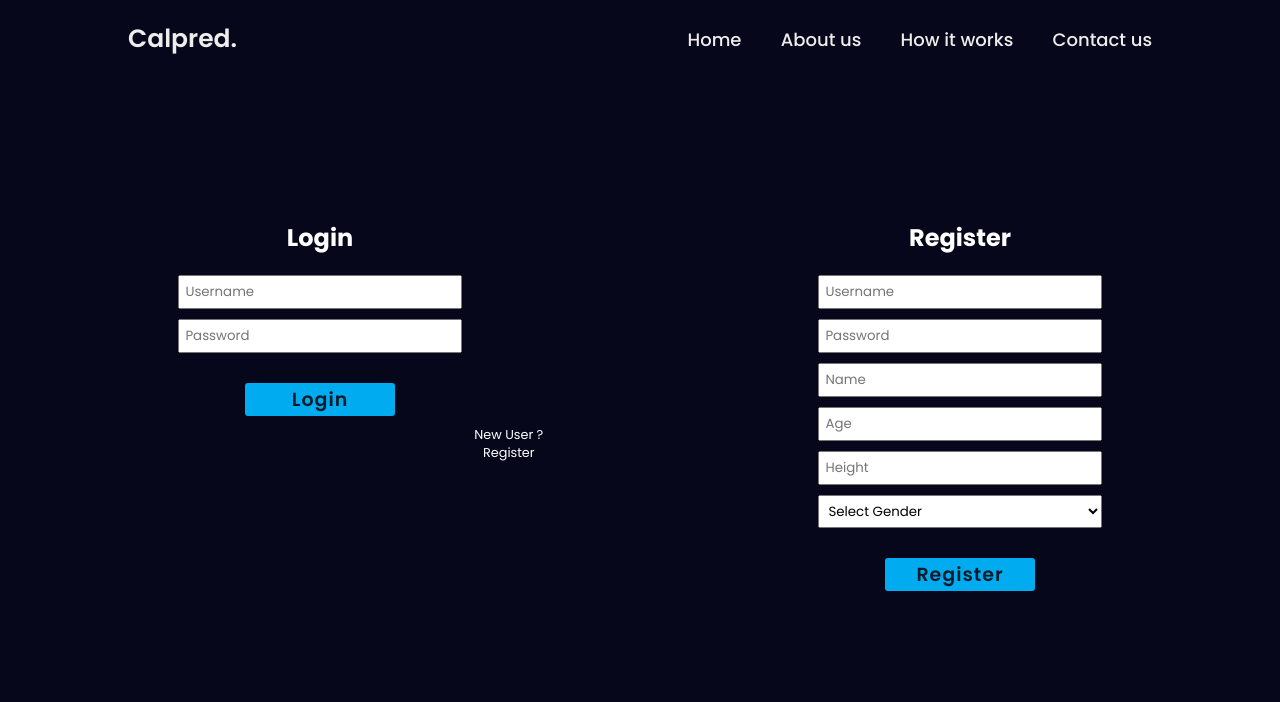
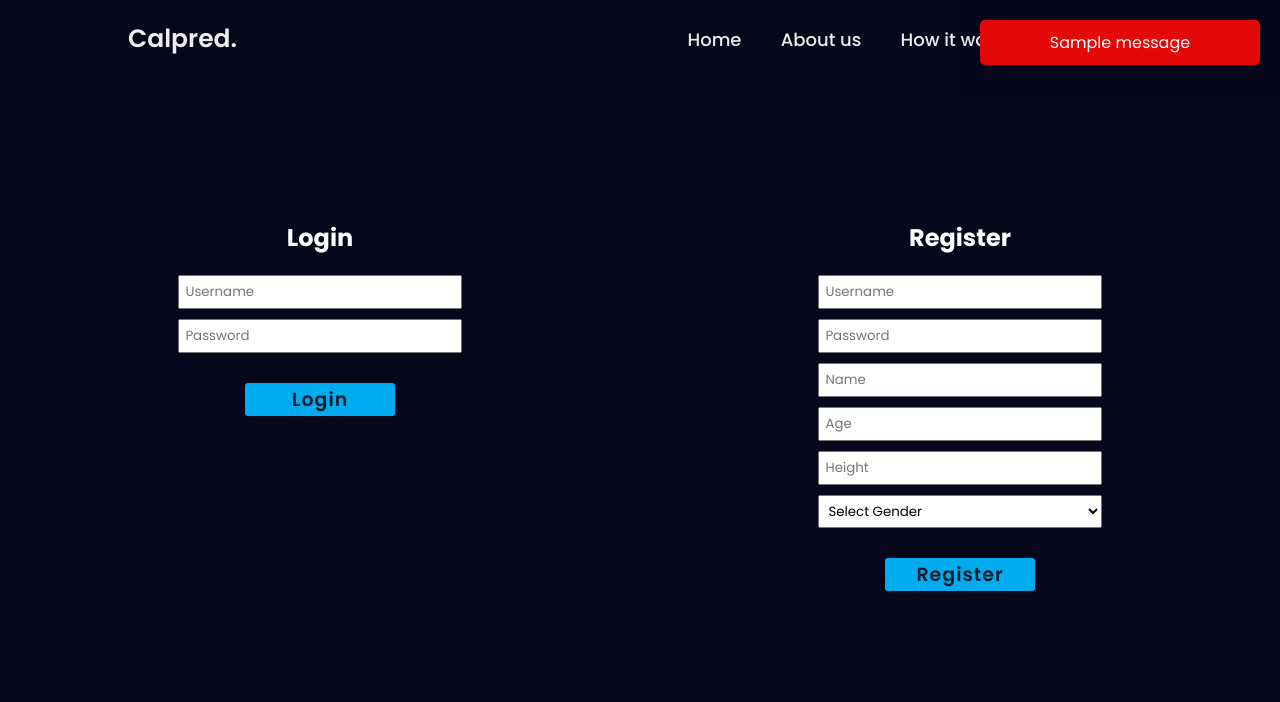
Before and after one commit to kunalpaliwal13/CaloriePredictionProject, a Flask app: page /login.html in a window 1280 px wide. Shown: the top 702 px of the page. Run offline with Flask 3, Linux system fonts and the light colour scheme; one stand-in notice (Sample message) is shown.

Commit message:
added flash messaging system

```diff
--- a/app.py
+++ b/app.py
@@ -54,7 +54,8 @@ def login():
             return redirect(url_for('home'))
         else:
             print("Wrong")
-            return render_template('login.html',message="Wrong Id or Password")
+            flash("Wrong Id or Password")
+            return render_template('login.html')
 
     return render_template('login.html')
 
@@ -74,7 +75,8 @@ def register():
         result = register_cur.fetchone()
         if result:
             register_conn.close()
-            return render_template('login.html',message="User already exists")
+            flash("User already exists")
+            return render_template('login.html')
         else:
             register_cur.execute('insert into users values(?,?,?,?,?,?)',(user_id,passwd,name,age,height,gender))
             register_conn.commit()
--- a/templates/base.html
+++ b/templates/base.html
@@ -5,11 +5,37 @@
   <meta name="viewport" content="width=device-width, initial-scale=1.0">
   <title>CalPred</title>
   <link rel="stylesheet" href="/static/st.css">
+  <style>
+    /* Add this style for Flask flash messages */
+    .flash-container {
+      position: fixed;
+      top: 10px;
+      right: 10px;
+      width: 300px; /* Adjust width as needed */
+      padding: 10px;
+      box-shadow: 0 0 10px rgba(0, 0, 0, 0.1);
+      z-index: 9999;
+    }
+
+    .flashes {
+      list-style: none;
+      padding: 0;
+      margin: 0;
+    }
+
+    .flashes li {
+      padding: 10px;
+      margin-bottom: 10px;
+      background-color: #e40808; /* Adjust background color */
+      color: white;
+      border-radius: 5px;
+    }
+  </style>
   {% block styles %}{% endblock %}
 </head>
 <body>
     <header class="header">
-      <a href="manual.html" class="logo">Calpred.</a>
+      <a href="/" class="logo">Calpred.</a>
       <nav class="navbar">
         <a href="{{ url_for('main') }}">Home</a>
         <a href="https://drive.google.com/file/d/1ZrZzAr6-9rglOji6B6J3TyV06gfXxJtU/view?usp=sharing" target="_blank">About us</a>
@@ -20,7 +46,9 @@
 
     </header>
 
-    {% block content %}{% endblock %}
+    {% block content %}
 
-</body>
+    {% endblock %}
+
+  </body>
 </html>
--- a/templates/login.html
+++ b/templates/login.html
@@ -9,7 +9,23 @@
                 <input type="password" name="password" placeholder="Password" required>
                 <button type="submit">Login</button>
             </form>
-            <button class="new-user" type="button" onclick="toggleForm('register')">New User ? Register</button>
+
+            <!-- If wanna implement a locking system so when user clicks on register, the register form unlocks:  -->
+            <!-- <button class="new-user" type="button" onclick="toggleForm('register')">New User ? Register</button> -->
+
+            <!-- For Flask Flash Messaging System -->
+            {% with messages = get_flashed_messages() %}
+            {% if messages %}
+                <div class="flash-container">
+                    <ul class="flashes">
+                        {% for message in messages %}
+                            <li>{{ message }}</li>
+                        {% endfor %}
+                    </ul>
+                </div>
+            {% endif %}
+            {% endwith %}
+
         </div>
         <div id="register-form" class="lr-form">
             <h2>Register</h2>
```
